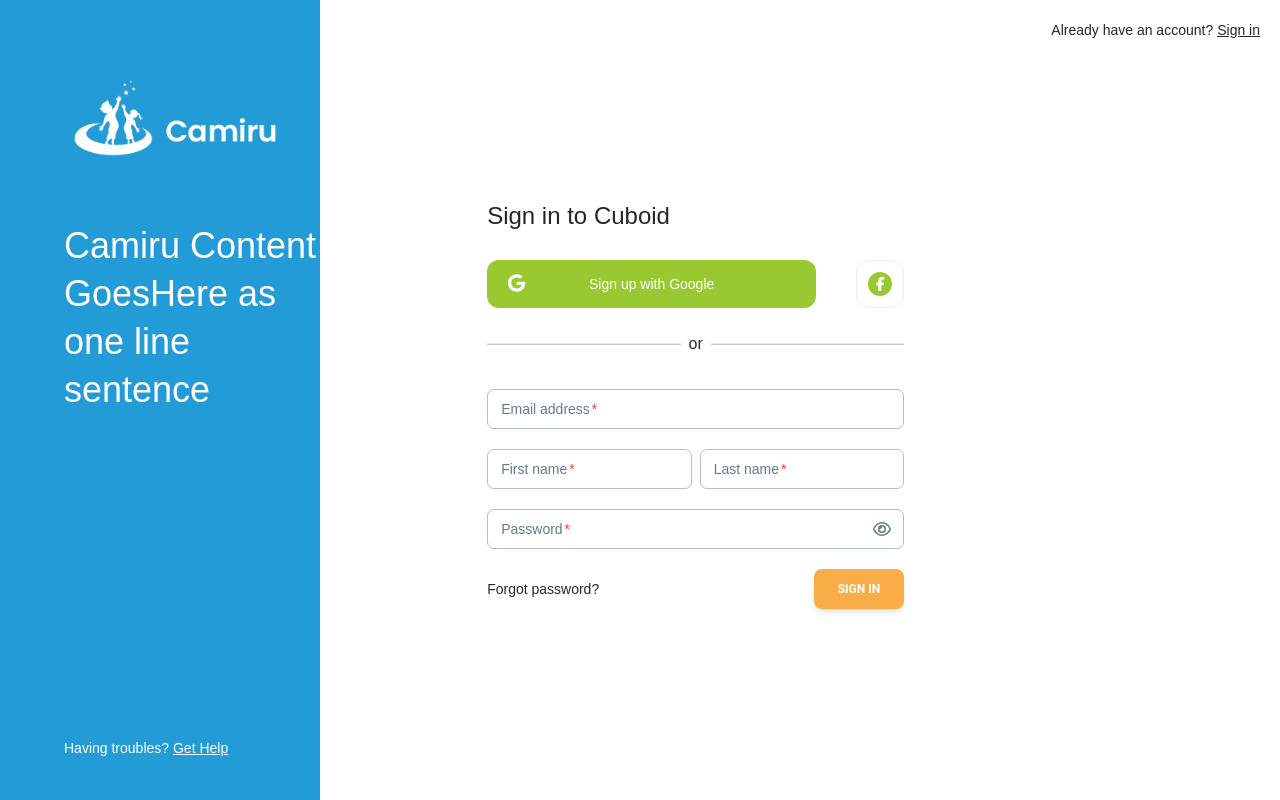
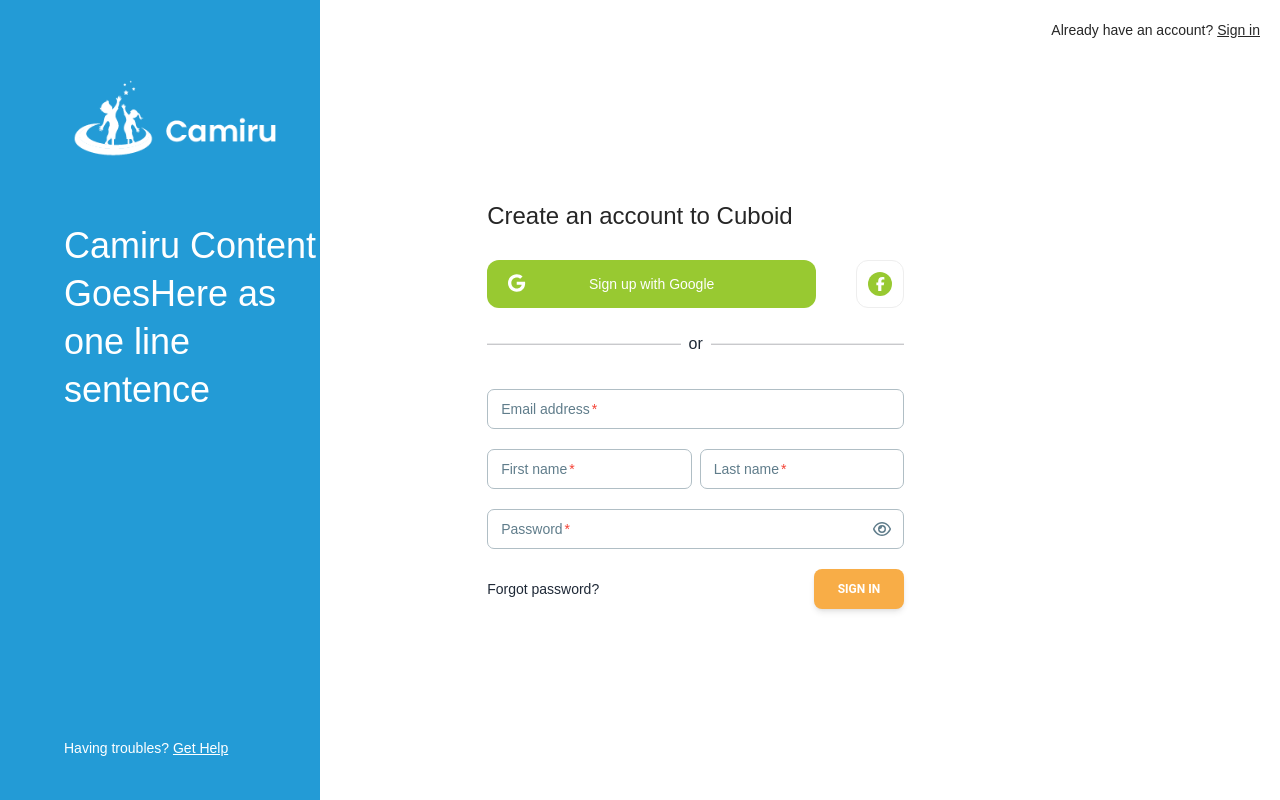
Before and after one commit to linear-digital/camiru-client-side, a React (Vite) app: page /signup in a window 1280 px wide. Built offline with nearby package versions, Linux system fonts and the light colour scheme.

Commit message:
update Form.jsx

```diff
--- a/src/Pages/Public/Auth/_UI/Form.jsx
+++ b/src/Pages/Public/Auth/_UI/Form.jsx
@@ -17,7 +17,7 @@ const Form = ({ mode }) => {
     }
     return (
         <div className="w-[457px] h-auto p-5 flex flex-col justify-center">
-            <h1 className="text-neutral-800 text-2xl font-medium  leading-loose">Sign in to Cuboid</h1>
+            <h1 className="text-neutral-800 text-2xl font-medium  leading-loose">{mode === 'signup' ? 'Create an account' : 'Sign in'} to Cuboid</h1>
             <Social method={mode} />
             <div className="flex items-center gap-2 mt-5">
                 <div className="divider" />
```
